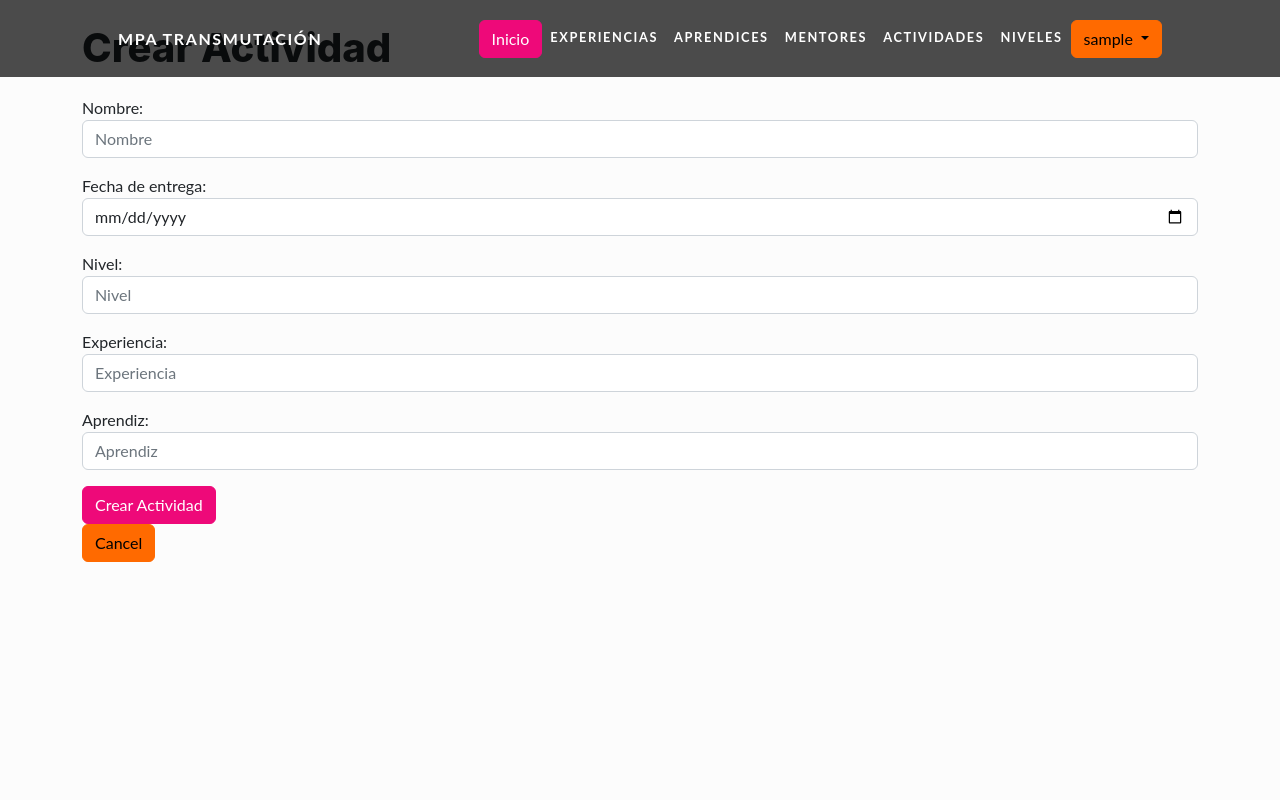
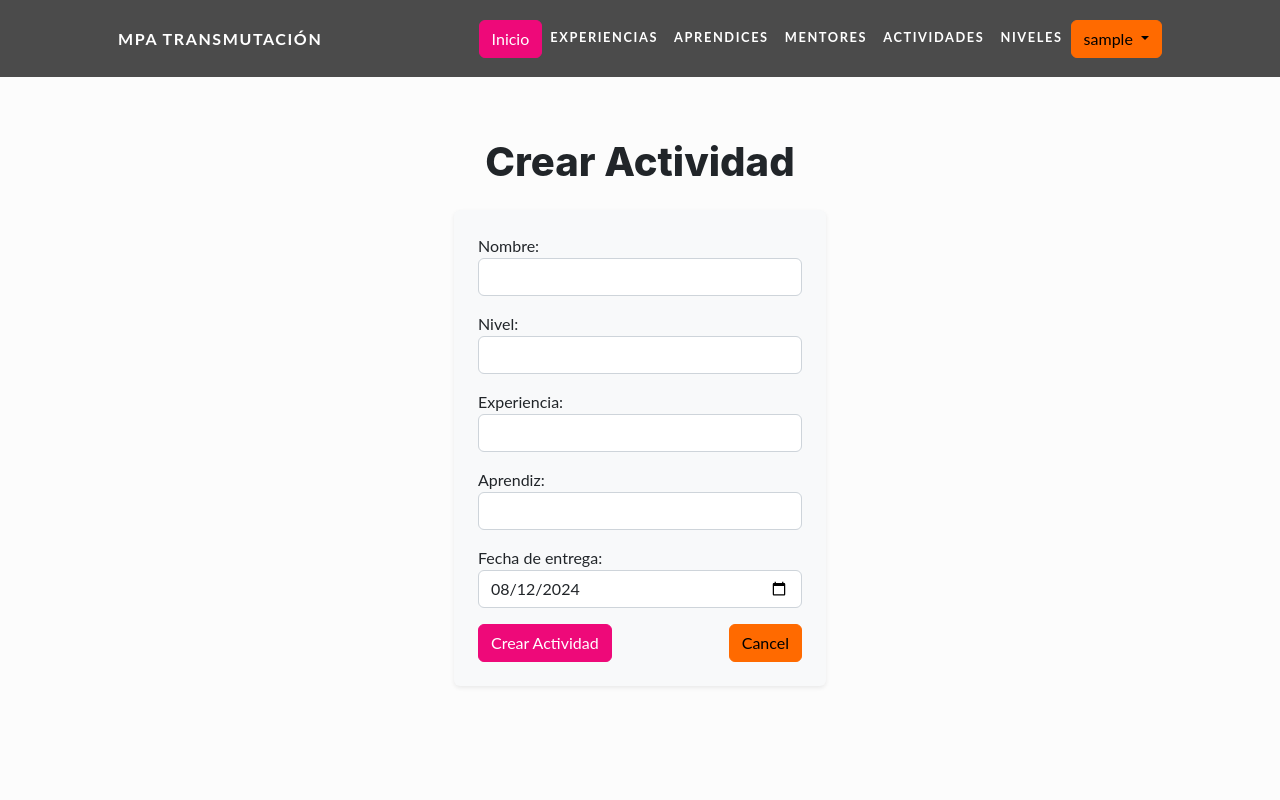
Before and after one commit to arisampedro1/Final_project, a Django app: page /actividad/crear/ in a window 1280 px wide. Run offline with Django 4.2, Linux system fonts and the light colour scheme; the visitor is signed in with stand-in values (Sample User, id 1); some libraries are stand-ins or nearby versions.

Commit message:
modificaciones, ahora funciona todo

```diff
--- a/myapp1/forms.py
+++ b/myapp1/forms.py
@@ -38,13 +38,13 @@
 class ActividadForm(forms.ModelForm):
     class Meta:
         model = Actividad
-        fields = ['nombre', 'fecha_de_entrega', 'nivel', 'experiencia', 'aprendiz']
+        fields = ['nombre', 'nivel', 'experiencia', 'aprendiz', 'fecha_de_entrega']
         widgets = {
-            'nombre': forms.TextInput(attrs={'class': 'form-control', 'placeholder': 'Nombre'}),
+            'nombre': forms.TextInput(attrs={'class': 'form-control'}),
+            'nivel': forms.TextInput(attrs={'class': 'form-control'}),
+            'experiencia': forms.TextInput(attrs={'class': 'form-control'}),
+            'aprendiz': forms.TextInput(attrs={'class': 'form-control'}),
             'fecha_de_entrega': forms.DateInput(attrs={'class': 'form-control', 'type': 'date'}),
-            'nivel': forms.TextInput(attrs={'class': 'form-control', 'placeholder': 'Nivel'}),
-            'experiencia': forms.TextInput(attrs={'class': 'form-control', 'placeholder': 'Experiencia'}),
-            'aprendiz': forms.TextInput(attrs={'class': 'form-control', 'placeholder': 'Aprendiz'}),
         }
 
 class NivelDeAprendizajeForm(forms.ModelForm):
--- a/myapp1/models.py
+++ b/myapp1/models.py
@@ -57,22 +57,18 @@
         return f"{self.nombre} {self.apellido}"
 
 
-class Actividad(models.Model):
+class NivelDeAprendizaje(models.Model):
     nombre = models.CharField(max_length=30)
-    fecha_de_entrega = models.DateField()
-    nivel = models.ForeignKey('NivelDeAprendizaje', on_delete=models.CASCADE, related_name='actividades')
-    experiencia = models.ForeignKey(Experiencia, on_delete=models.CASCADE, related_name='actividades')
-    aprendiz = models.ForeignKey(Aprendiz, on_delete=models.CASCADE, related_name='actividades', default="")
+    descripcion = models.TextField(blank=True, null=True)
+    fecha_creacion = models.DateTimeField(default=timezone.now)
+    activo = models.BooleanField(default=True)
 
     def __str__(self):
         return self.nombre
 
-
-class NivelDeAprendizaje(models.Model):
-    nombre = models.CharField(max_length=30)
-    descripcion = models.TextField(blank=True, null=True)  # Descripción opcional del nivel
-    fecha_creacion = models.DateTimeField(default=timezone.now)  # Fecha en que se creó el nivel
-    activo = models.BooleanField(default=True)  # Indica si el nivel está activo
-
-    def __str__(self):
-        return self.nombre
+class Actividad(models.Model):
+    nombre = models.CharField(max_length=255)
+    nivel = models.CharField(max_length=30)  # Campo de texto en lugar de ForeignKey
+    experiencia = models.CharField(max_length=255)  # Campo de texto en lugar de ForeignKey
+    aprendiz = models.CharField(max_length=255)  # Campo de texto en lugar de ForeignKey
+    fecha_de_entrega = models.DateTimeField(default=timezone.now)
--- a/myapp1/templates/myapp1/actividad_detail.html
+++ b/myapp1/templates/myapp1/actividad_detail.html
@@ -8,10 +8,11 @@
             <h1 class="text-center mb-4">Detalle de Actividad</h1>
             <div class="card">
                 <div class="card-body">
-                    <h5 class="card-title">{{ actividad.titulo }}</h5>
+                    <h5 class="card-title">{{ actividad.nombre }}</h5>
                     <p class="card-text"><strong>Nivel:</strong> {{ actividad.nivel }}</p>
                     <p class="card-text"><strong>Experiencia:</strong> {{ actividad.experiencia }}</p>
                     <p class="card-text"><strong>Aprendiz:</strong> {{ actividad.aprendiz }}</p>
+                    <p class="card-text"><strong>Fecha de Entrega:</strong> {{ actividad.fecha_de_entrega }}</p>
                 </div>
             </div>
             <div class="text-center mt-4">
--- a/myapp1/templates/myapp1/actividad_form.html
+++ b/myapp1/templates/myapp1/actividad_form.html
@@ -3,13 +3,17 @@
 {% block title %}{{ title }}{% endblock %}
 
 {% block content %}
-<div class="container">
-    <h1 class="my-4">{{ title }}</h1>
-    <form method="post">
-        {% csrf_token %}
-        {{ form.as_p }}
-        <button type="submit" class="btn btn-primary">{{ title }}</button>
-    </form>
-    <a class="btn btn-secondary" href="{% url 'actividad_list' %}">Cancel</a>
+<div class="container d-flex flex-column align-items-center justify-content-center min-vh-100">
+    <div class="col-md-6 col-lg-4">
+        <h1 class="my-4 text-center">{{ title }}</h1>
+        <form method="post" class="bg-light p-4 rounded shadow-sm">
+            {% csrf_token %}
+            {{ form.as_p }}
+            <div class="d-flex justify-content-between">
+                <button type="submit" class="btn btn-primary">{{ title }}</button>
+                <a class="btn btn-secondary" href="{% url 'actividad_list' %}">Cancel</a>
+            </div>
+        </form>
+    </div>
 </div>
 {% endblock %}
--- a/myapp1/views.py
+++ b/myapp1/views.py
@@ -242,7 +242,7 @@
         form = NivelDeAprendizajeForm(request.POST)
         if form.is_valid():
             form.save()
-            return redirect('nivel_list')
+            return redirect('nivel_list')  # Cambia 'nivel_list' al nombre de tu URL para la lista de niveles
     else:
         form = NivelDeAprendizajeForm()
     return render(request, 'myapp1/nivel_form.html', {'form': form, 'title': 'Crear Nuevo Nivel'})
```
Also changed, not shown: myapp1/migrations/0017_actividad_activo_actividad_descripcion_and_more.py (added), myapp1/migrations/0018_remove_actividad_activo_remove_actividad_descripcion_and_more.py (added), myapp1/migrations/0019_alter_actividad_aprendiz_alter_actividad_experiencia_and_more.py (added).
